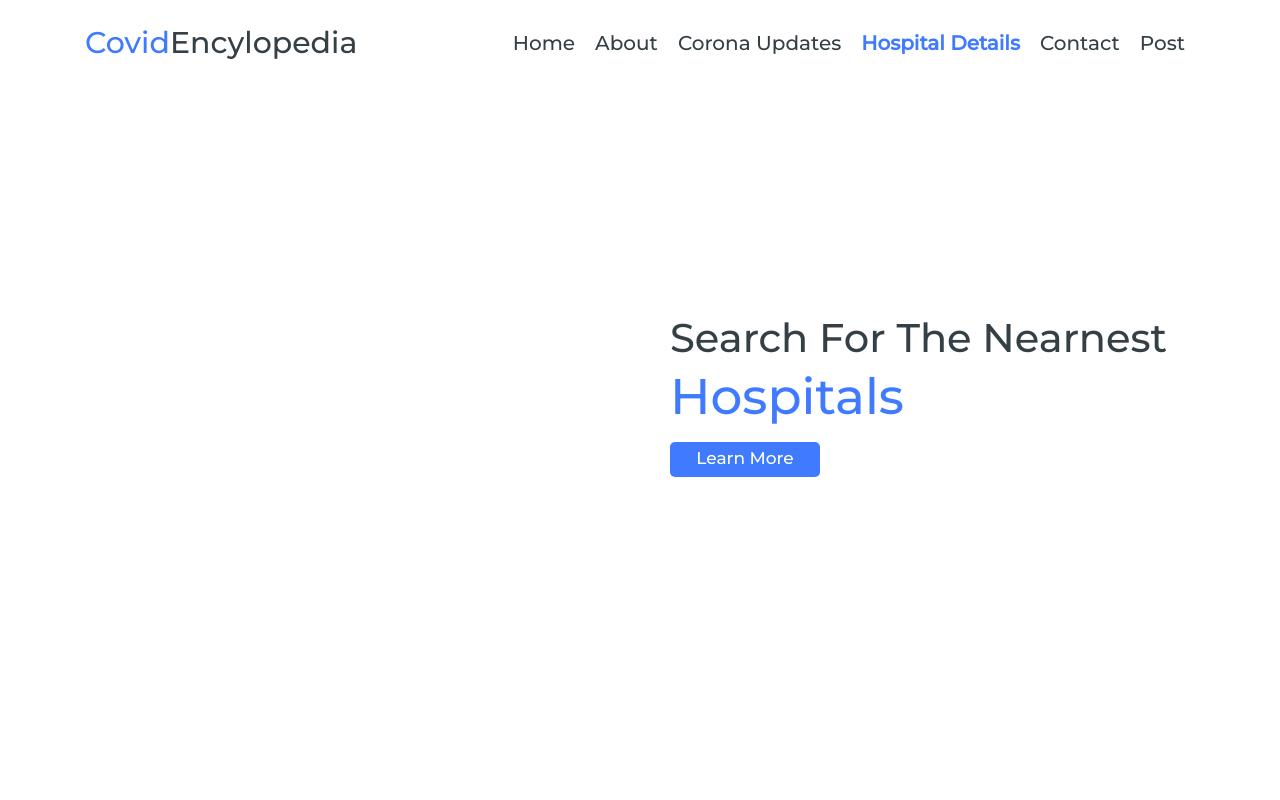
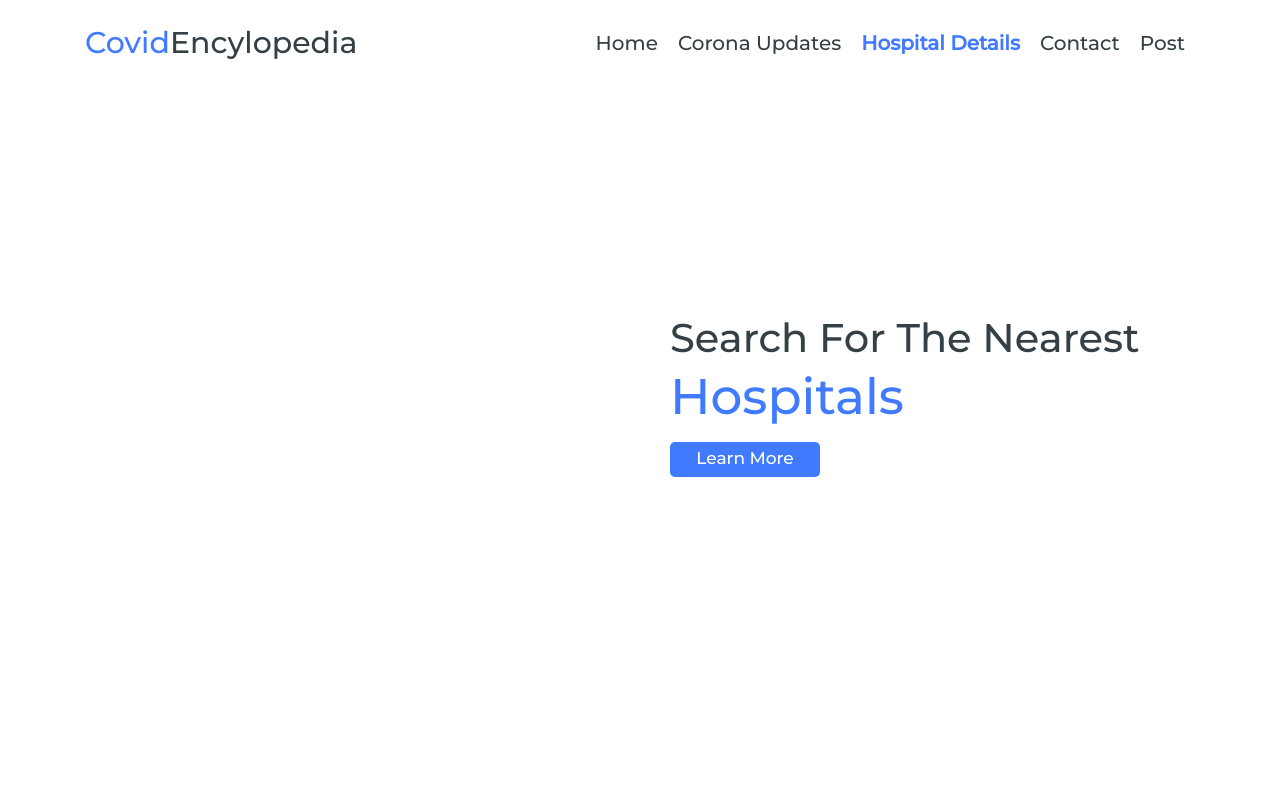
Before and after one commit to Punyaj/Covid-Encyclopedia, a plain HTML site: page hospitaldetails.html in a window 1280 px wide. Shown: the top 800 px of the page. Drawn offline with nearby package versions, Linux system fonts and the light colour scheme.

Commit message:
Add files via upload

```diff
--- a/hospitaldetails.html
+++ b/hospitaldetails.html
@@ -37,7 +37,6 @@
     <nav class="nav">
         <ul>
             <li><a href="index.html">home</a></li>
-            <li><a href="#about">about</a></li>
             <li><a href="coronaupdates.html">Corona Updates</a></li>
             <li><a class="home-tag" href="hospitaldetails.html">Hospital Details</a></li>
             <li><a href="#contact">contact</a></li>
@@ -66,7 +65,7 @@
         </div>
 
         <div class="col-md-6 pl-md-5 content" data-aos="fade-left">
-             <h3>Search for the nearnest</h3> <h1><span> Hospitals</span></h1>
+             <h3>Search for the nearest</h3> <h1><span> Hospitals</span></h1>
             <a href="#"><button class="button">learn more</button></a>
         </div>
 
@@ -287,7 +286,7 @@
 <!-- contact section ends -->
 
 <!-- post section starts  -->
-
+<!--
 <section class="post" id="post">
 
     <div class="container min-vh-100">
@@ -330,7 +329,7 @@
 
     </div>
 
-</section>
+</section> -->
 
 <!-- post section ends -->
 
```
Also changed, not shown: coronaupdates.html (+5 -5 lines), index.html (+3 -3 lines).
